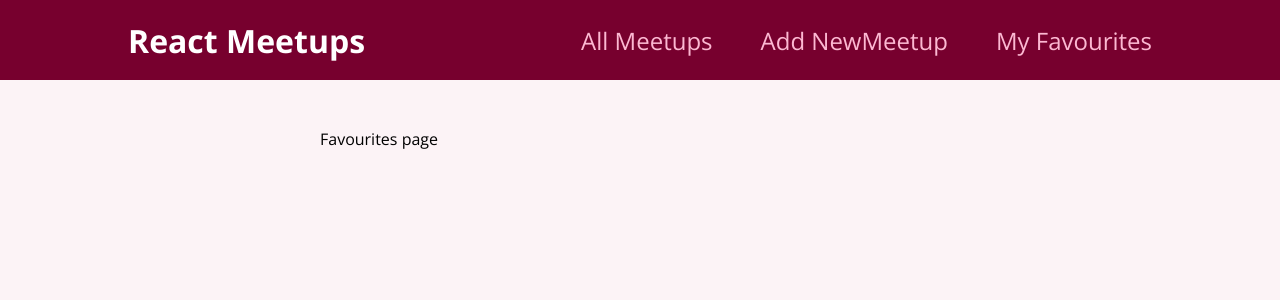
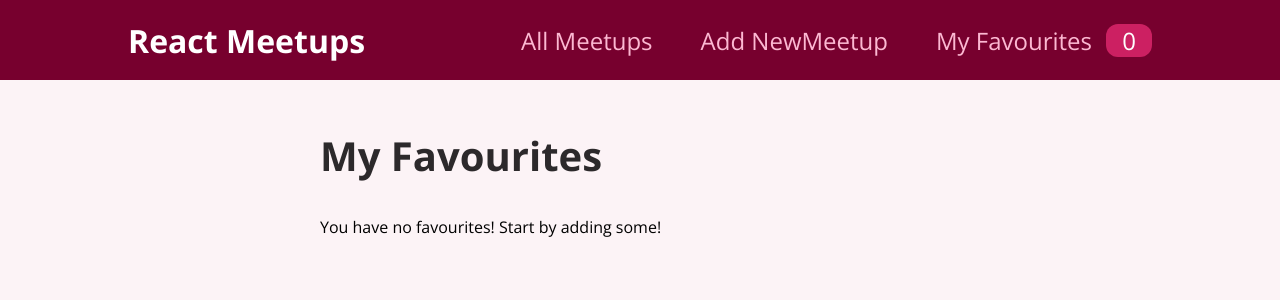
Before and after one commit to enigma-24/react-demo, a React (Create React App) app: page /favourites in a window 1280 px wide. Shown: the top 300 px of the page. Built offline with nearby package versions, Linux system fonts and the light colour scheme.

Commit message:
Show My Favourites and their count

```diff
--- a/src/components/layout/MainNavigation.js
+++ b/src/components/layout/MainNavigation.js
@@ -1,7 +1,13 @@
+import { useContext } from 'react';
+
+import FavouritesContext from '../../store/favourites-context';
 import { Link } from 'react-router-dom';
 import classes from './MainNavigation.module.css';
 
-const MainNavigation = () => (
+const MainNavigation = () => {
+  const favContext = useContext(FavouritesContext);
+
+  return (
     <header className={classes.header}>
       <div className={classes.logo}>React Meetups</div>
       <nav>
@@ -13,11 +19,17 @@ const MainNavigation = () => (
             <Link to='/new-meetup'>Add NewMeetup</Link>
           </li>
           <li>
-          <Link to='/favourites'>My Favourites</Link>
+            <Link to='/favourites'>
+              My Favourites{' '}
+              <span className={classes.badge}>
+                {favContext.totalFavourites}
+              </span>
+            </Link>
           </li>
         </ul>
       </nav>
     </header>
   );
+};
 
 export default MainNavigation;
--- a/src/pages/Favourites.js
+++ b/src/pages/Favourites.js
@@ -1,3 +1,23 @@
-const FavouritesPage = () => <div>Favourites page</div>;
+import { useContext } from 'react';
+
+import FavouritesContext from '../store/favourites-context';
+import MeetupList from '../components/meetups/MeetupList';
+
+const FavouritesPage = () => {
+  const favContext = useContext(FavouritesContext);
+
+  let content;
+
+  if (favContext.totalFavourites === 0)
+    content = <p>You have no favourites! Start by adding some!</p>;
+  else content = <MeetupList meetups={favContext.favourites} />;
+
+  return (
+    <section>
+      <h1>My Favourites</h1>
+      {content}
+    </section>
+  );
+};
 
 export default FavouritesPage;
```
Lines whose indentation alone changed are shown as unchanged.
